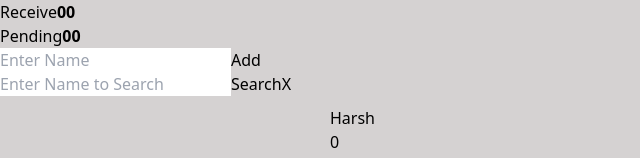
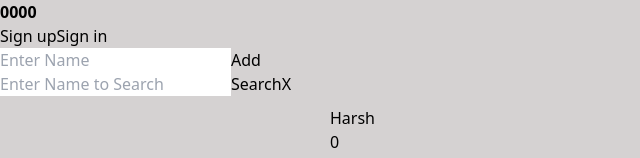
Before and after one commit to imverma09/okCredit, a React (Vite) app: page / in a window 1280 px wide. Shown: the top 158 px of the page, without its empty margins (0-640 px from the left). Built offline with nearby package versions, Linux system fonts and the light colour scheme.

Commit message:
user List amount Problem

```diff
--- a/src/App.jsx
+++ b/src/App.jsx
@@ -1,64 +1,65 @@
 import React, { useState } from 'react'
-import {useContext } from 'react'
+import { useContext } from 'react'
 import { Link } from 'react-router-dom'
 import { contextProvider } from './components/context/UserContextProvider'
 function App() {
-  const {userList , setUserList , addPerson ,setAddPerson}  = useContext(contextProvider)
-  const [searchValue , setSearchValue] = useState('')
-  const [showData ,setShowData] = useState(userList)
-  function userHandle(){
+  const { userList, setUserList, addPerson, setAddPerson } = useContext(contextProvider)
+  const [searchValue, setSearchValue] = useState('')
+  const [showData, setShowData] = useState(userList)
+  function userHandle() {
     if (addPerson.trim() == '') {
       alert(" Enter Name ")
-       return ;
+      return;
     }
     const exists = userList.some(val => val.userName.toLowerCase() == addPerson.toLowerCase())
-     if(exists){
+    if (exists) {
       alert("User Name All Ready Exists")
-      return ;
+      return;
     }
-    setUserList([...userList  , { userName :  addPerson , totalAmount : 0}])
+    setUserList([...userList, { userName: addPerson, totalAmount: 0 }])
     setAddPerson('')
   }
-  function searchHandle(){
-    const filterData =  userList.filter(val=> val.userName.toLowerCase() == searchValue.toLowerCase())
-    if(filterData.length == 0){
+  function searchHandle() {
+    const filterData = userList.filter(val => val.userName.toLowerCase() == searchValue.toLowerCase())
+    if (filterData.length == 0) {
       alert("no user Found")
-      return ;
+      return;
     }
     setShowData(filterData)
-    setSearchValue("")
   }
-
-
-
+  console.log(showData)
   return (
     <div>
       <nav className="border-2 py-3 px-12 flex justify-between">
         <div>
-            <span className="px-12 mx-4 py-1 text-lg cursor-pointer bg-gray-50 ">Receive</span>
-            <span className=" border-gray-50 border-2 px-12 bg-gray-50 py-1"><strong>00</strong></span>
+          <span className=" border-gray-50 border-2 px-12 bg-gray-50 py-1"><strong className='text-red-500'>00</strong></span>
+          <span className=" border-gray-50 border-2 px-12 bg-gray-50 py-1 mx-4"><strong className='text-green-500'>00</strong></span>
         </div>
         <div>
-          <span className="px-12 mx-4 py-1 text-lg cursor-pointer bg-gray-50 ">Pending</span>
-          <span className=" border-gray-50 border-2 px-12 bg-gray-50 py-1"><strong>00</strong></span>
+          <span className="px-12 py-1 text-lg cursor-pointer bg-gray-50 ">Sign up</span>
+          <span className="px-12 mx-4 py-1 text-lg cursor-pointer bg-gray-50 ">Sign in</span>
         </div>
       </nav>
       <nav className=" px-12 flex justify-between mt-5">
         <div>
-            <input type="text" className='border-2 border-solid border-gray-50 px-1' placeholder='Enter Name' value={addPerson} onChange={(e)=> setAddPerson(e.target.value)}  />
+          <input type="text" className='border-2 border-solid border-gray-50 px-1' placeholder='Enter Name' value={addPerson} onChange={(e) => setAddPerson(e.target.value)} />
           <button className='border-gray-50 border-2 bg-gray-50 px-12 ml-2' onClick={userHandle}>Add</button>
         </div>
         <div>
-          <input type="text" className='border-2 border-solid border-gray-300 px-1' placeholder='Enter Name to Search' value={searchValue} onChange={(e)=>setSearchValue(e.target.value)} />
+          <input type="text" className='border-2 border-solid border-gray-300 px-1' placeholder='Enter Name to Search' value={searchValue} onChange={(e) => setSearchValue(e.target.value)} />
           <button className='border-gray-50 bg-gray-50 border-2 px-12 ml-2' onClick={searchHandle}>Search</button>
           {
-            <button className='border-gray-50 bg-gray-50 border-2 px-6 ml-2' onClick={()=> setShowData(userList)}>X</button>
+            <button className='border-gray-50 bg-gray-50 border-2 px-6 ml-2' onClick={() => {
+              setShowData(userList)
+              setSearchValue("")
+            }
+            }>X</button>
           }
         </div>
       </nav>
       <section className='userSection'>
         {
-          showData.map(({userName , totalAmount})=>
+          showData.map(({ userName, totalAmount }) =>
             <Link to={`/${userName}`} key={Math.random()}>
               <div className='border-2 border-gray-100 flex justify-between mt-5 px-2 py-2 bg-gray-50'>
                 <p className='text-xl'>{userName}</p>
--- a/src/components/Person.jsx
+++ b/src/components/Person.jsx
@@ -3,7 +3,7 @@ import { Link, useParams } from 'react-router-dom'
 import { contextProvider } from './context/UserContextProvider'
 function Person() {
   const params = useParams()
-  const { userList } = useContext(contextProvider)
+  const { userList, setUserList } = useContext(contextProvider)
   const { name } = params
   const [amount, setAmount] = useState("")
   const [filterUser, setFilterUser] = useState(userList.filter((user) => user.userName == name))
@@ -31,6 +31,7 @@ function Person() {
 
     }
     setAmountList([...amountList, { type: id, amount, time }])
+    setUserList(l => l.map(val => val.userName.toLowerCase() == name.toLowerCase() ? {...val, totalAmount: Number(amount)}: val))
     setAmount('')
   }
   return (
```
Lines whose indentation alone changed are shown as unchanged.
